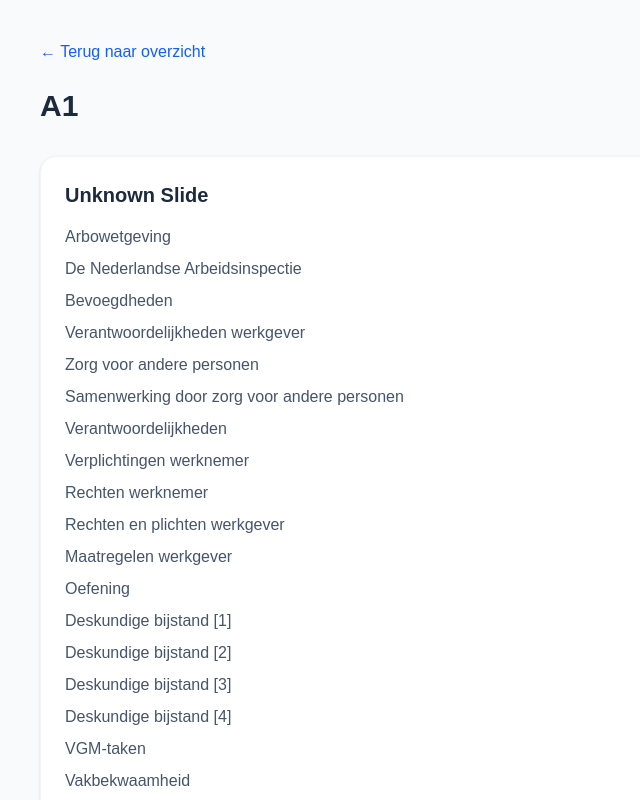
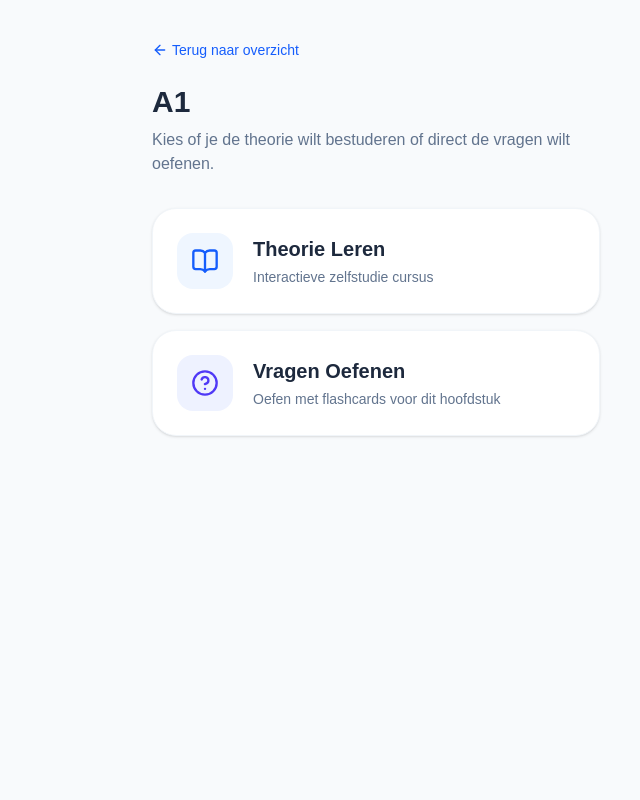
Before and after one commit to nicolaswim/vca-vol-quiz, a Next.js app: page /course/a1 in a window 1280 px wide. Shown: the top 800 px of the page, without its empty margins (264-904 px from the left). Built offline with nearby package versions, Linux system fonts and the light colour scheme.

Commit message:
Add interactive theory self-study course and chapter hub

```diff
--- a/src/app/course/[chapter]/page.tsx
+++ b/src/app/course/[chapter]/page.tsx
@@ -1,43 +1,45 @@
-import fs from 'fs';
-import path from 'path';
 import Link from 'next/link';
+import { BookOpen, HelpCircle, ArrowLeft } from 'lucide-react';
 
-export default async function ChapterPage({ params }: { params: Promise<{ chapter: string }> }) {
+export default async function ChapterHub({ params }: { params: Promise<{ chapter: string }> }) {
   const resolvedParams = await params;
 
-  const theoryPath = path.join(process.cwd(), 'src', 'data', 'theory.json');
-  let theoryData: any[] = [];
-  try {
-    const raw = fs.readFileSync(theoryPath, 'utf8');
-    theoryData = JSON.parse(raw);
-  } catch (e) {
-    console.error(e);
+  // Format the title beautifully
+  let displayTitle = resolvedParams.chapter;
+  if (displayTitle === 'arbowetgeving') {
+    displayTitle = 'Hoofdstuk 1: Arbowetgeving';
   }
 
-  // Filter to show all theory slides for now (we only have one chapter)
+  return (
+    <div className="min-h-screen bg-slate-50 flex flex-col items-center py-10 px-4">
+      <div className="w-full max-w-md">
+        <Link href="/course" className="text-blue-600 hover:underline mb-6 inline-flex items-center text-sm font-medium">
+          <ArrowLeft size={16} className="mr-1" /> Terug naar overzicht
+        </Link>
 
-  return (
-    <div className="min-h-screen bg-slate-50 py-10 px-4">
-      <div className="w-full max-w-2xl mx-auto">
-        <Link href="/course" className="text-blue-600 hover:underline mb-6 inline-block">
-          &larr; Terug naar overzicht
-        </Link>
-        <h1 className="text-3xl font-bold text-slate-800 mb-8 capitalize">{resolvedParams.chapter}</h1>
+        <h1 className="text-3xl font-bold text-slate-800 mb-2 capitalize">{displayTitle}</h1>
+        <p className="text-slate-500 mb-8">Kies of je de theorie wilt bestuderen of direct de vragen wilt oefenen.</p>
 
-        <div className="space-y-8">
-          {theoryData.map((slide, idx) => (
-            <div key={idx} className="bg-white p-6 rounded-2xl shadow-sm border border-slate-100">
-              <h2 className="text-xl font-bold text-slate-800 mb-4">{slide.title}</h2>
-              <div className="space-y-2">
-                {slide.texts.map((t: string, i: number) => {
-                    // filter out navigation
-                    if (['Introductie', 'Inleiding', 'Overzicht', 'Leerdoelen', 'Probeer opnieuw', 'Helaas', 'Toon juiste antwoord', '%_playerVars.sceneSlideNumber%', 'Ga verder', 'Hervatten', 'Startscherm', 'Warning'].includes(t)) return null;
-                    if (t.includes('%_player')) return null;
-                    return <p key={i} className="text-slate-600">{t}</p>
-                })}
-              </div>
+        <div className="space-y-4">
+          <Link href={`/course/${resolvedParams.chapter}/theory`} className="w-full flex items-center p-6 bg-white border border-slate-100 rounded-3xl hover:border-blue-200 hover:shadow-md transition shadow-sm group">
+            <div className="w-14 h-14 bg-blue-50 rounded-2xl flex items-center justify-center mr-5 text-blue-600 group-hover:scale-110 transition-transform">
+              <BookOpen size={28} />
             </div>
-          ))}
+            <div>
+              <h2 className="font-bold text-slate-800 text-xl mb-1">Theorie Leren</h2>
+              <p className="text-sm text-slate-500">Interactieve zelfstudie cursus</p>
+            </div>
+          </Link>
+
+          <Link href={`/?deck=${resolvedParams.chapter}`} className="w-full flex items-center p-6 bg-white border border-slate-100 rounded-3xl hover:border-indigo-200 hover:shadow-md transition shadow-sm group">
+            <div className="w-14 h-14 bg-indigo-50 rounded-2xl flex items-center justify-center mr-5 text-indigo-600 group-hover:scale-110 transition-transform">
+              <HelpCircle size={28} />
+            </div>
+            <div>
+              <h2 className="font-bold text-slate-800 text-xl mb-1">Vragen Oefenen</h2>
+              <p className="text-sm text-slate-500">Oefen met flashcards voor dit hoofdstuk</p>
+            </div>
+          </Link>
         </div>
       </div>
     </div>
--- /dev/null
+++ b/src/app/course/[chapter]/theory/ClientTheoryCourse.tsx
@@ -0,0 +1,97 @@
+"use client";
+
+import { useState } from 'react';
+import Link from 'next/link';
+import { ArrowLeft, ChevronLeft, ChevronRight, CheckCircle2 } from 'lucide-react';
+
+export default function ClientTheoryCourse({ chapter, theoryData }: { chapter: string, theoryData: any[] }) {
+  const [currentIndex, setCurrentIndex] = useState(0);
+
+  if (!theoryData || theoryData.length === 0) {
+    return <div className="p-8 text-center text-slate-500">Geen theorie gevonden.</div>;
+  }
+
+  const currentSlide = theoryData[currentIndex];
+  const isLast = currentIndex === theoryData.length - 1;
+
+  const nextSlide = () => {
+    if (currentIndex < theoryData.length - 1) {
+      setCurrentIndex(currentIndex + 1);
+    }
+  };
+
+  const prevSlide = () => {
+    if (currentIndex > 0) {
+      setCurrentIndex(currentIndex - 1);
+    }
+  };
+
+  return (
+    <div className="min-h-screen bg-slate-50 p-4 sm:p-6 flex flex-col items-center">
+      <div className="w-full max-w-md mb-6 flex justify-between items-center text-sm font-medium text-slate-500">
+        <Link href={`/course/${chapter}`} className="text-slate-400 hover:text-slate-600 font-medium inline-flex items-center">
+          <ArrowLeft size={16} className="mr-1" /> Stoppen
+        </Link>
+        <span>Slide {currentIndex + 1} van {theoryData.length}</span>
+      </div>
+
+      <div className="w-full max-w-md bg-slate-200 h-2 rounded-full mb-8 overflow-hidden">
+        <div
+          className="bg-blue-600 h-full transition-all duration-300 ease-out"
+          style={{ width: `${((currentIndex + 1) / theoryData.length) * 100}%` }}
+        />
+      </div>
+
+      <div className="relative w-full max-w-md flex-1 flex flex-col">
+        <div className="bg-white p-6 sm:p-8 rounded-3xl shadow-sm border border-slate-100 flex-1 flex flex-col mb-6">
+          <h2 className="text-2xl font-bold text-slate-800 leading-snug mb-6">
+            {currentSlide.title || "Theorie"}
+          </h2>
+
+          <div className="space-y-4 flex-1">
+             {currentSlide.texts.map((t: string, i: number) => {
+                if (['Introductie', 'Inleiding', 'Overzicht', 'Leerdoelen', 'Probeer opnieuw', 'Helaas', 'Toon juiste antwoord', '%_playerVars.sceneSlideNumber%', 'Ga verder', 'Hervatten', 'Startscherm', 'Warning'].includes(t)) return null;
+                if (t.includes('%_player')) return null;
+
+                // Emphasize bullet points or short sentences
+                if (t.length < 50 && !t.includes('.')) {
+                    return (
+                        <div key={i} className="flex items-start">
+                            <div className="w-2 h-2 bg-blue-500 rounded-full mt-2 mr-3 flex-shrink-0"></div>
+                            <p className="text-slate-700 font-medium">{t}</p>
+                        </div>
+                    );
+                }
+
+                return <p key={i} className="text-slate-600 leading-relaxed">{t}</p>
+            })}
+          </div>
+        </div>
+
+        {/* Controls */}
+        <div className="flex gap-4 w-full">
+            <button
+                onClick={prevSlide}
+                disabled={currentIndex === 0}
+                className="flex-1 py-4 bg-white border border-slate-200 text-slate-600 rounded-2xl font-medium hover:bg-slate-50 disabled:opacity-50 flex items-center justify-center transition"
+            >
+                <ChevronLeft size={20} className="mr-1" /> Vorige
+            </button>
+
+            {isLast ? (
+                <Link href={`/course/${chapter}`} className="flex-1 py-4 bg-green-600 text-white rounded-2xl font-semibold hover:bg-green-700 flex items-center justify-center transition shadow-sm">
+                    <CheckCircle2 size={20} className="mr-1.5" /> Afronden
+                </Link>
+            ) : (
+                <button
+                    onClick={nextSlide}
+                    className="flex-1 py-4 bg-blue-600 text-white rounded-2xl font-semibold hover:bg-blue-700 flex items-center justify-center transition shadow-sm"
+                >
+                    Volgende <ChevronRight size={20} className="ml-1" />
+                </button>
+            )}
+        </div>
+      </div>
+    </div>
+  );
+}
--- /dev/null
+++ b/src/app/course/[chapter]/theory/page.tsx
@@ -0,0 +1,18 @@
+import fs from 'fs';
+import path from 'path';
+import ClientTheoryCourse from './ClientTheoryCourse';
+
+export default async function TheoryPage({ params }: { params: Promise<{ chapter: string }> }) {
+  const resolvedParams = await params;
+
+  const theoryPath = path.join(process.cwd(), 'src', 'data', 'theory.json');
+  let theoryData: any[] = [];
+  try {
+    const raw = fs.readFileSync(theoryPath, 'utf8');
+    theoryData = JSON.parse(raw);
+  } catch (e) {
+    console.error(e);
+  }
+
+  return <ClientTheoryCourse chapter={resolvedParams.chapter} theoryData={theoryData} />;
+}
--- a/src/app/page.tsx
+++ b/src/app/page.tsx
@@ -51,6 +51,21 @@ export default function Home() {
   const [isExamSession, setIsExamSession] = useState(false);
   const [currentDeckId, setCurrentDeckId] = useState<string | null>(null);
   const [statsData, setStatsData] = useState<StatsData | null>(null);
+
+
+  useEffect(() => {
+    if (typeof window !== 'undefined') {
+      const urlParams = new URLSearchParams(window.location.search);
+      const deckParam = urlParams.get('deck');
+      if (deckParam && decks.length > 0) {
+        const deckToStart = decks.find(d => d.title.toLowerCase().includes(deckParam.toLowerCase()) || d.id === deckParam);
+        if (deckToStart) {
+          window.history.replaceState({}, document.title, window.location.pathname);
+          startSession(deckToStart.id);
+        }
+      }
+    }
+  }, [decks]);
 
   useEffect(() => {
     fetch('/api/decks')
```
